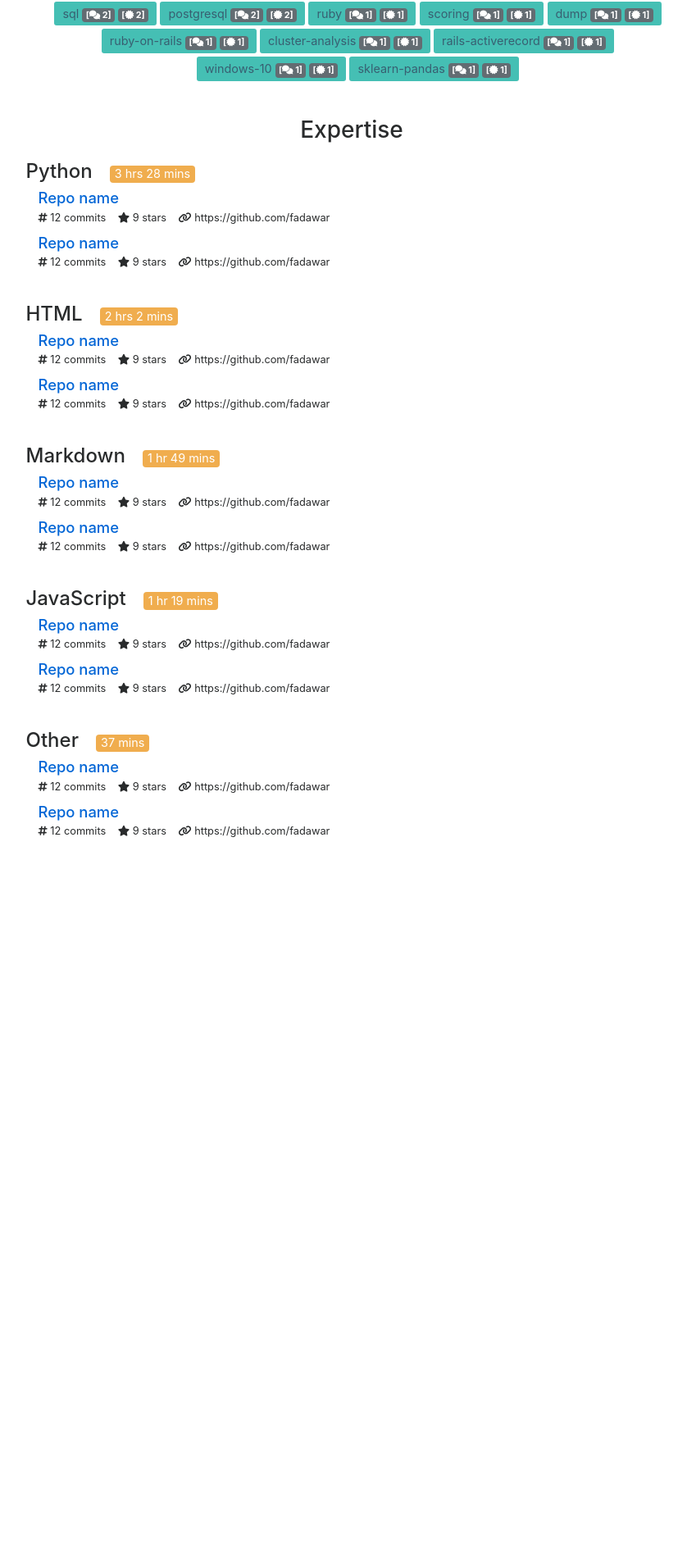
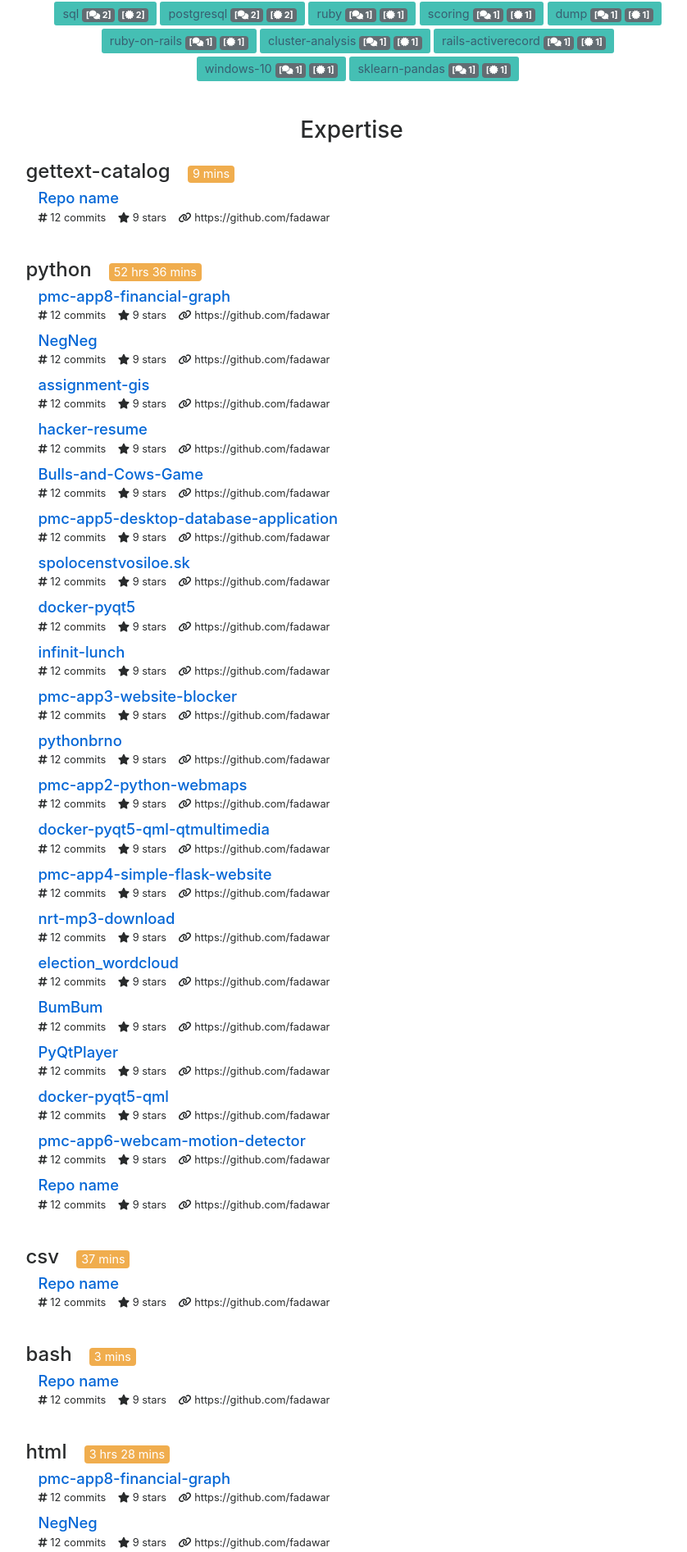
Before and after one commit to jozo/hacker-resume, a Flask app: page /resume in a window 1280 px wide. Shown: the part 993-2886 px from the top of the page at 82% size, without its empty margins (211-1049 px from the left). Before the commit the page ends 2014 px from the top, so only its background shows below. Run offline with Flask 2, Linux system fonts and the light colour scheme; some libraries are stand-ins or nearby versions.

Commit message:
Add real repos

```diff
--- a/app.py
+++ b/app.py
@@ -68,16 +68,17 @@ def parse_stackexchange():
                 'reputation_change': reputation['items']}
     return None
 
+
 def join_wakatime_github_langs(github_data, wakatime_data):
     github_langs = [(l.lower().replace(' ','-'),c) for l,c in github_data['language_sumary'].items()]
     github_od = OrderedDict(sorted(github_langs, key=lambda t: t[1], reverse=True))
 
-    wakatime_langs = [(l['name'].lower().replace(' ','-'), l['hours']) for l in wakatime_data['data']['languages']]
+    wakatime_langs = [(l['name'].lower().replace(' ','-'), l['text']) for l in wakatime_data['data']['languages']]
     wakatime_od = OrderedDict(sorted(wakatime_langs, key=lambda t: t[1], reverse=True))
 
     final_set = []
-    for (name, count) in github_od.items():
-        final_set.append({'name': name, 'github_count': count, 'wakatime_hours': wakatime_od.get(name,0)})
+    for (name, count) in wakatime_od.items():
+        final_set.append({'name': name, 'github_count': github_od.get(name, 0), 'wakatime_hours': count})
 
     return final_set
 
@@ -109,8 +110,8 @@ def parse_github():
         return {'language_summary': language_summary, 'repo_summary': repo_summary}
     return None
 
+
 def repos_for_langs(data, langs):
-
     repo_langs_sum = {}
     for l in langs:
         repo_langs_sum[l] = []
@@ -141,6 +142,8 @@ def resume():
             'github': parse_github()}
     sorted_langs = join_wakatime_github_langs(data['github'], data['wakatime'])
     repos_per_lang = repos_for_langs(data['github'], set(map(lambda a: a['name'], sorted_langs[:5])))
+    data['github_sorted_langs'] = sorted_langs
+    data['github_repos_per_lang'] = repos_per_lang
     print(data)
     return render_template('resume.html', **data)
 
--- a/templates/resume.html
+++ b/templates/resume.html
@@ -124,18 +124,22 @@
 
             <div class="languages">
                 <h3>Expertise</h3>
-                {% for language in wakatime['data']['languages'][:5] %}
+                {% for language in github_sorted_langs[:5] %}
                     <div class="lang">
                         <h4>
                             {{ language['name'] }}
                             <span class="badge badge-warning" title="Total time spend programming in this language">
-                                {{ wakatime['data']['languages'][loop.index]['text'] }}
+                                {{ language['wakatime_hours'] }}
                             </span>
                         </h4>
 
+
+
                         <div class="repos">
-                            <div class="repo">
-                                <h5>Repo name</h5>
+
+                            {% for repo in github_repos_per_lang[language['name']] %}
+                        <div class="repo">
+                                <h5>{{ repo }}</h5>
                                 <span class="item">
                                     <i class="fa fa-hashtag" aria-hidden="true"></i>
                                     12 commits
@@ -149,6 +153,9 @@
                                     <span class="link">https://github.com/fadawar</span>
                                 </span>
                             </div>
+                        {% endfor %}
+
+
                             <div class="repo">
                                 <h5>Repo name</h5>
                                 <span class="item">
```
